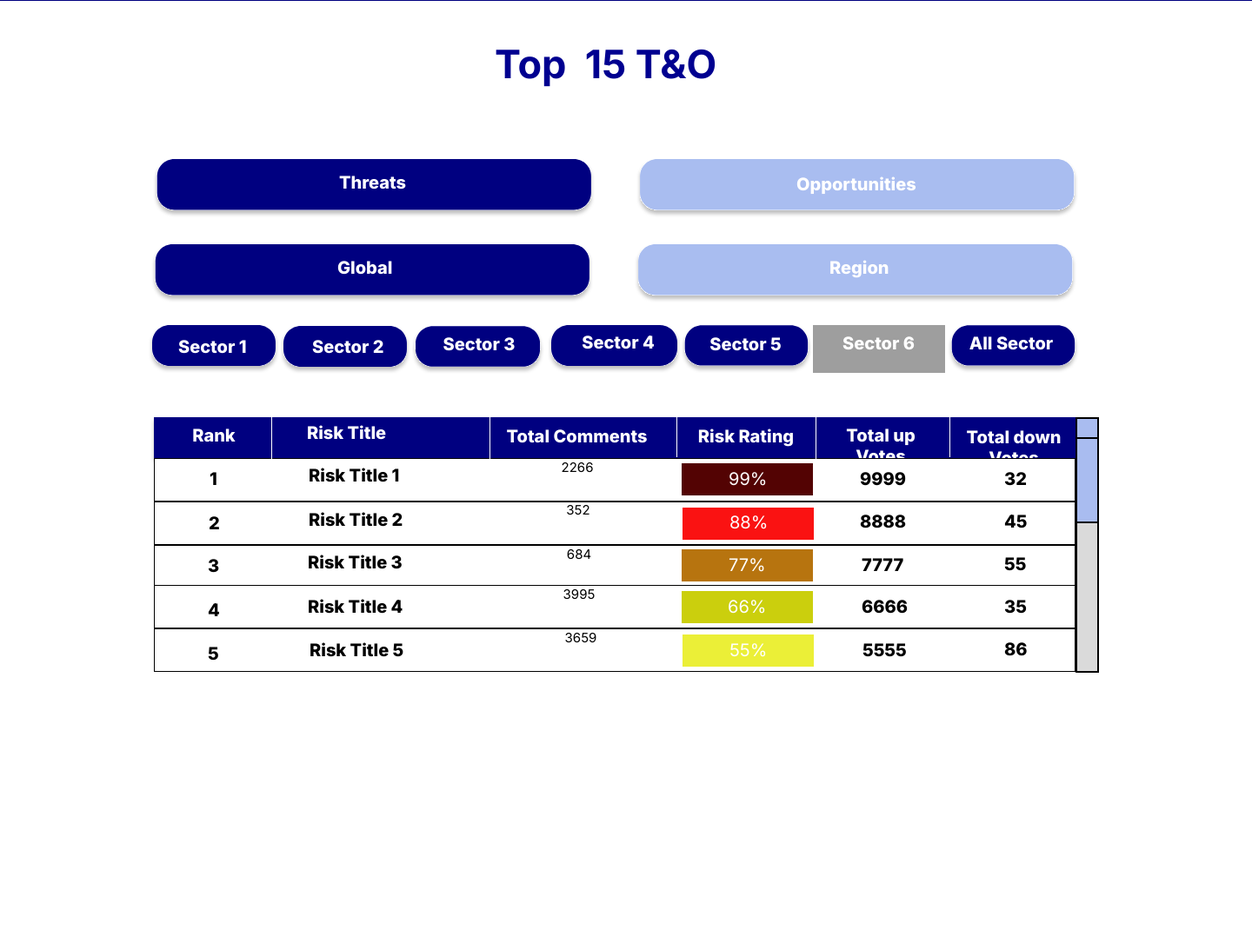
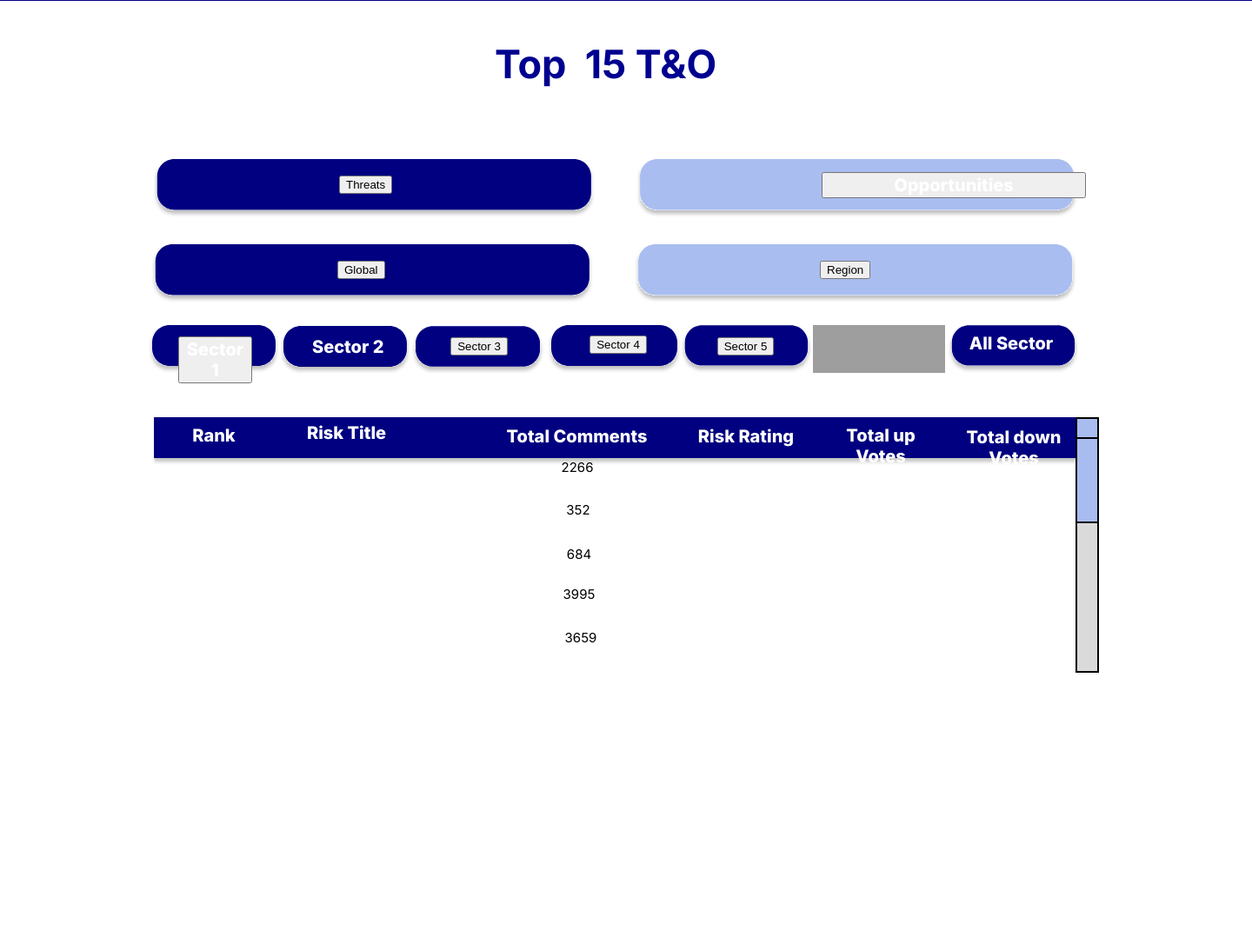
Before and after one commit to gustavofelicidade/tbd-platform, a Django app: page / in a window 1440 px wide. Shown: the part 1159-2252 px from the top of the page at 87% size. Run offline with Django 5.2, Linux system fonts and the light colour scheme; parts of the project's set-up code (start-up, migrations or seed data) failed here and were passed over; some libraries are stand-ins or nearby versions; grey boxes are pictures that could not be loaded.

Commit message:
Update Pages 0.2

```diff
--- a/back_end/core/static/css/style.css
+++ b/back_end/core/static/css/style.css
@@ -1746,7 +1746,7 @@
   position: relative;
   width: 140px;
   height: 40px;
-  background-image: url(./img/rectangle-146.svg);
+  background-image: url(./img/rectangle-146.png);
   background-size: 100% 100%;
 }
 
@@ -1907,6 +1907,10 @@
   white-space: nowrap;
 }
 
+.wep-app-landing .table-landing-page {
+    max-height: 500px; /* Adjust based on your requirement */
+    overflow-y: auto;
+}
 
 
 /*==== FOOTER ===*/
--- a/back_end/core/templates/index.html
+++ b/back_end/core/templates/index.html
@@ -9,7 +9,9 @@
       <link rel="stylesheet" href="{% static 'css/style.css' %}">
       <link rel="stylesheet" href="{% static 'css/globals.css' %}">
   <!--    <link rel="stylesheet" href="{% static 'css/index.css' %}">-->
+
     </head>
+
     <body>
       <div class="wep-app-landing">
         <div class="overlap">
@@ -29,40 +31,108 @@
                   <div class="overlap-3"><div class="text-wrapper-2">Sector 2</div></div>
                   <div class="overlap-4">
                     <div class="text"></div>
-                    <div class="text-wrapper-3">Sector 3</div>
+<!--                    <div class="text-wrapper-3">Sector 3</div>-->
+                      <div class="text-wrapper-3"><button onclick="">Sector 3</button></div>
                   </div>
                   <div class="sector-button">
-                    <div class="overlap-group-2"><div class="text-wrapper-4">Sector 1</div></div>
+<!--                    <div class="overlap-group-2"><div class="text-wrapper-4">Sector 1</div></div>-->
+                      <div class="overlap-group-2"><button class="text-wrapper-4" onclick="">Sector 1</button></div>
+
                   </div>
                   <div class="overlap-5">
-                    <div class="text-wrapper-5">Sector 2</div>
+<!--                    <div class="text-wrapper-5">Sector 2</div>-->
+                    <div class="text-wrapper-5"><button onclick="">Sector 2</button></div>
                     <img class="img" src="/static/img/rectangle-141-2.svg" />
                     <img class="rectangle-2" src="/static/img/rectangle-142.svg" />
-                    <div class="text-wrapper-6">Sector 4</div>
-                    <div class="text-wrapper-7">Sector 5</div>
+<!--                    <div class="text-wrapper-6">Sector 4</div>-->
+                    <div class="text-wrapper-6"><button onclick="">Sector 4</button></div>
+<!--                    <div class="text-wrapper-7">Sector 5</div>-->
+                    <div class="text-wrapper-7"><button onclick="">Sector 5</button></div>
                   </div>
                   <div class="overlap-6">
-                    <div class="text-wrapper-8">Sector 6</div>
+<!--                    <div class="text-wrapper-8">Sector 6</div>-->
+                    <div class="text-wrapper-8"><button onclick="">Sector 6</button></div>
                     <img class="rectangle-3" src="/static/img/rectangle-144.png" />
-                    <div class="text-wrapper-8">Sector 6</div>
+<!--                    <div class="text-wrapper-8">Sector 6</div>-->
                   </div>
                   <div class="overlap-7">
                     <img class="rectangle-4" src="static/img/rectangle-138-2.svg" />
-                    <div class="text-wrapper-9">Global</div>
+<!--                    <div class="text-wrapper-9">Global</div>-->
+                    <div class="text-wrapper-9"><button  onclick="" >Global</button></div>
                     <div class="text-2"></div>
                   </div>
                   <div class="overlap-8">
                     <img class="rectangle-4" src="static/img/rectangle-139-2.svg" />
-                    <div class="text-wrapper-10">Region</div>
+<!--                    <div class="text-wrapper-10">Region</div>-->
+                    <div class="text-wrapper-9"><button  onclick="" >Region</button></div>
                   </div>
                   <div class="overlap-9">
                     <img class="rectangle-4" src="static/img/rectangle-138.svg" />
-                    <div class="text-wrapper-9">Threats</div>
+<!--                    <div class="text-wrapper-9">Threats</div>-->
+                    <div class="text-wrapper-9"><button  onclick="" >Threats</button></div>
                   </div>
-                  <div class="overlap-10"><div class="text-wrapper-11">Opportunities</div></div>
+<!--                  <div class="overlap-10"><div class="text-wrapper-11">Opportunities</div></div>-->
+                  <div class="overlap-10"><button class="text-wrapper-9"  onclick="" >Opportunities</button></div>
+
                   <div class="overlap-11">
-                    <div class="table-landing-page">
-                      <div class="overlap-12">
+<!--                    <div class="table-landing-page">-->
+<!--                      <div class="overlap-12">-->
+<!--                        <img class="rectangle-5" src="static/img/rectangle-141.svg" />-->
+<!--                        <div class="text-wrapper-12">Risk Title</div>-->
+<!--                        <div class="text-wrapper-13">Risk Rating</div>-->
+<!--                        <div class="text-wrapper-14">Total Comments</div>-->
+<!--                        <div class="text-wrapper-15">Total up Votes</div>-->
+<!--                        <div class="text-wrapper-16">Total down Votes</div>-->
+<!--                        <div class="text-wrapper-17">Rank</div>-->
+<!--                        <div class="rectangle-6"></div>-->
+<!--                        <div class="text-wrapper-18">9999</div>-->
+<!--                        <div class="text-wrapper-19">1</div>-->
+<!--                        <div class="text-wrapper-20">Risk Title 1</div>-->
+<!--                        <img class="line-2" src="static/img/line-26.svg" />-->
+<!--                        <img class="line-3" src="static/img/line-29.svg" />-->
+<!--                        <img class="line-4" src="static/img/line-29.svg" />-->
+<!--                        <img class="line-5" src="static/img/line-29.svg" />-->
+<!--                        <img class="line-6" src="static/img/line-29.svg" />-->
+<!--                        <div class="rectangle-7"></div>-->
+<!--                        <div class="text-wrapper-21">99%</div>-->
+<!--                        <div class="text-wrapper-22">32</div>-->
+<!--                      </div>-->
+<!--                      <div class="overlap-13">-->
+<!--                        <div class="text-wrapper-23">8888</div>-->
+<!--                        <div class="text-wrapper-24">2</div>-->
+<!--                        <div class="text-wrapper-25">Risk Title 2</div>-->
+<!--                        <div class="overlap-group-3"><div class="text-wrapper-26">88%</div></div>-->
+<!--                        <div class="text-wrapper-27">45</div>-->
+<!--                      </div>-->
+<!--                      <div class="overlap-14">-->
+<!--                        <div class="rectangle-8"></div>-->
+<!--                        <div class="rectangle-9"></div>-->
+<!--                        <div class="text-wrapper-28">7777</div>-->
+<!--                        <div class="text-wrapper-29">6666</div>-->
+<!--                        <div class="text-wrapper-25">Risk Title 3</div>-->
+<!--                        <div class="text-wrapper-30">Risk Title 4</div>-->
+<!--                        <div class="text-wrapper-24">3</div>-->
+<!--                        <div class="text-wrapper-31">4</div>-->
+<!--                        <div class="rectangle-10"></div>-->
+<!--                        <div class="rectangle-11"></div>-->
+<!--                        <div class="text-wrapper-32">77%</div>-->
+<!--                        <div class="text-wrapper-33">66%</div>-->
+<!--                        <div class="text-wrapper-34">35</div>-->
+<!--                        <div class="text-wrapper-35">55</div>-->
+<!--                      </div>-->
+<!--                      <div class="overlap-15">-->
+<!--                        <div class="text-wrapper-36">5555</div>-->
+<!--                        <div class="text-wrapper-37">Risk Title 5</div>-->
+<!--                        <div class="text-wrapper-38">5</div>-->
+<!--                        <div class="overlap-16"><div class="text-wrapper-39">55%</div></div>-->
+<!--                        <div class="text-wrapper-40">86</div>-->
+<!--                      </div>-->
+<!--                    </div>-->
+
+
+                  <div class="table-landing-page">
+                    <!-- Table Headers -->
+                    <div class="overlap-12">
                         <img class="rectangle-5" src="static/img/rectangle-141.svg" />
                         <div class="text-wrapper-12">Risk Title</div>
                         <div class="text-wrapper-13">Risk Rating</div>
@@ -70,50 +140,21 @@
                         <div class="text-wrapper-15">Total up Votes</div>
                         <div class="text-wrapper-16">Total down Votes</div>
                         <div class="text-wrapper-17">Rank</div>
-                        <div class="rectangle-6"></div>
-                        <div class="text-wrapper-18">9999</div>
-                        <div class="text-wrapper-19">1</div>
-                        <div class="text-wrapper-20">Risk Title 1</div>
-                        <img class="line-2" src="static/img/line-26.svg" />
-                        <img class="line-3" src="static/img/line-29.svg" />
-                        <img class="line-4" src="static/img/line-29.svg" />
-                        <img class="line-5" src="static/img/line-29.svg" />
-                        <img class="line-6" src="static/img/line-29.svg" />
-                        <div class="rectangle-7"></div>
-                        <div class="text-wrapper-21">99%</div>
-                        <div class="text-wrapper-22">32</div>
-                      </div>
-                      <div class="overlap-13">
-                        <div class="text-wrapper-23">8888</div>
-                        <div class="text-wrapper-24">2</div>
-                        <div class="text-wrapper-25">Risk Title 2</div>
-                        <div class="overlap-group-3"><div class="text-wrapper-26">88%</div></div>
-                        <div class="text-wrapper-27">45</div>
-                      </div>
-                      <div class="overlap-14">
-                        <div class="rectangle-8"></div>
-                        <div class="rectangle-9"></div>
-                        <div class="text-wrapper-28">7777</div>
-                        <div class="text-wrapper-29">6666</div>
-                        <div class="text-wrapper-25">Risk Title 3</div>
-                        <div class="text-wrapper-30">Risk Title 4</div>
-                        <div class="text-wrapper-24">3</div>
-                        <div class="text-wrapper-31">4</div>
-                        <div class="rectangle-10"></div>
-                        <div class="rectangle-11"></div>
-                        <div class="text-wrapper-32">77%</div>
-                        <div class="text-wrapper-33">66%</div>
-                        <div class="text-wrapper-34">35</div>
-                        <div class="text-wrapper-35">55</div>
-                      </div>
-                      <div class="overlap-15">
-                        <div class="text-wrapper-36">5555</div>
-                        <div class="text-wrapper-37">Risk Title 5</div>
-                        <div class="text-wrapper-38">5</div>
-                        <div class="overlap-16"><div class="text-wrapper-39">55%</div></div>
-                        <div class="text-wrapper-40">86</div>
-                      </div>
+<!--                        <div class="rectangle-6"></div>-->
                     </div>
+                    <!-- Dynamic Rows -->
+                    {% for risk in page_obj %}
+                    <div class="row">
+                        <div>{{ risk.title }}</div>
+                        <div>{{ risk.rating }}</div>
+                        <div>{{ risk.total_comments }}</div>
+                        <div>{{ risk.up_votes }}</div>
+                        <div>{{ risk.down_votes }}</div>
+                        <div>{{ risk.rank }}</div>
+                    </div>
+                    {% endfor %}
+
+                  </div>
                     <div class="total-comments-group"><div class="text-wrapper-41">2266</div></div>
                     <div class="total-comments-group-2"><div class="text-wrapper-41">352</div></div>
                     <div class="total-comments-group-3"><div class="text-wrapper-41">684</div></div>
@@ -201,13 +242,20 @@
                   <img class="image-2" src="static/img/image-20.png" />
                 </div>
               </div>
-              <div class="text-wrapper-56">Learn</div>
-              <div class="text-wrapper-57">Product</div>
-              <div class="t-o-standings">T&amp;O Standings</div>
+<!--              <div class="text-wrapper-56">Learn</div>-->
+<!--              <div class="text-wrapper-57">Product</div>-->
+<!--              <div class="t-o-standings">T&amp;O Standings</div>-->
+                <div class="text-wrapper-56" onclick="location.href = '/learn'" >Learn</div>
+                <div class="text-wrapper-57" onclick="location.href = '/product'" >Product</div>
+                <div class="t-o-standings" onclick="location.href = '/teo_preview'" >T&O Standings</div>
+
             </div>
-            <div class="text-wrapper-58">Support</div>
+            <div class="text-wrapper-58" onclick="location.href = '/support'" >Support</div>
             <div class="log-in-button">
-              <div class="log-in-wrapper"><div class="log-in">Log&nbsp;&nbsp;In</div></div>
+<!--              <div class="log-in-wrapper"><div class="log-in">Log&nbsp;&nbsp;In</div></div>-->
+<!--              <button class="log-in-wrapper log-in" onclick="location.href = '/login'" >Log&nbsp;&nbsp;In</button>-->
+                  <div class="log-in-wrapper"><button class="log-in" onclick="location.href = '/login'" >Log&nbsp;&nbsp;In</button></div>
+
             </div>
           </div>
         </div>
--- a/back_end/core/urls.py
+++ b/back_end/core/urls.py
@@ -22,6 +22,10 @@
 from rest_framework.routers import DefaultRouter
 from django.conf import settings
 from django.conf.urls.static import static
+
+
+from .views import risk_list
+
 
 router = DefaultRouter()
 
@@ -59,4 +63,13 @@
     # Go to Account APP
     path('router/', include(router.urls)),
 
+    path('teo_preview', views.teo_page_preview),
+    path('product', views.product),
+    path('support', views.support),
+    path('subscription', views.subscription),
+    path('learn', views.learn),
+    path('login', views.login),
+
+    path('risks/', risk_list, name='risk_list'),
+
 ]
--- a/back_end/core/views.py
+++ b/back_end/core/views.py
@@ -14,6 +14,13 @@
 from django.contrib import messages
 
 import random
+
+
+
+from django.core.paginator import Paginator
+from .models import Risk  # Import your model here
+
+
 
 # Global dictionary to store email and verification codes
 verification_codes = {}
@@ -33,6 +40,7 @@
         )
         return redirect('/insert_code')
     return redirect('/verification')
+
 
 def verify_code(request):
     if request.method == 'POST':
@@ -61,20 +69,26 @@
 
     return render(request, 'register.html', {'form': form})
 
+
 def invitation(request):
     return render(request, 'register.html')
+
 
 def landing_page(request):
     return render(request, 'index.html')
 
+
 def teo_page (request):
     return render(request, 'teo.html')
+
 
 def uploadriskprofile_page(request):
     return render(request, 'upload_risk_profile.html')
 
+
 def downloadriskprofile_page(request):
     return render(request, 'download_risk_profile.html')
+
 
 def base(request):
     return render(request, 'base.html')
@@ -86,7 +100,6 @@
 
 def dashboard(request):
     return render(request, 'dashboard.html')
-
 
 
 def admin_panel(request):
@@ -101,10 +114,9 @@
     return render(request, 'finance-management-features.html')
 
 
-
-
 def email_verification(request):
     return render(request, 'verification.html')
+
 
 def insert_code(request):
     return render(request, 'insert_code.html')
@@ -112,3 +124,35 @@
 
 def to_page(request):
     return render(request, 'to-page.html')
+
+
+def product(request):
+    return render(request, 'product.html')
+
+
+def teo_page_preview(request):
+    return render(request, 'teo_preview.html')
+
+
+def support(request):
+    return render(request, 'support.html')
+
+
+def subscription(request):
+    return render(request, 'subscription.html')
+
+
+def learn(request):
+    return render(request, 'learn.html')
+
+def login(request):
+    return render(request, 'login.html')
+
+
+def risk_list(request):
+    risk_list = Risk.objects.all()
+    paginator = Paginator(risk_list, 5)  # Display 5 risks per page
+
+    page_number = request.GET.get('page')
+    page_obj = paginator.get_page(page_number)
+    return render(request, 'risk_list.html', {'page_obj': page_obj})
```
Also changed, not shown: back_end/core/models.py (+14 -0 lines), back_end/core/templates/learn.html (added, +10 -0 lines), back_end/core/templates/login.html (added, +10 -0 lines), back_end/core/templates/product.html (added, +10 -0 lines), back_end/core/templates/risk_list.html (added, +25 -0 lines), back_end/core/templates/support.html (added, +10 -0 lines), back_end/core/templates/teo_preview.html (added, +10 -0 lines), back_end/mydatabase.db (deleted), 1 other file.
